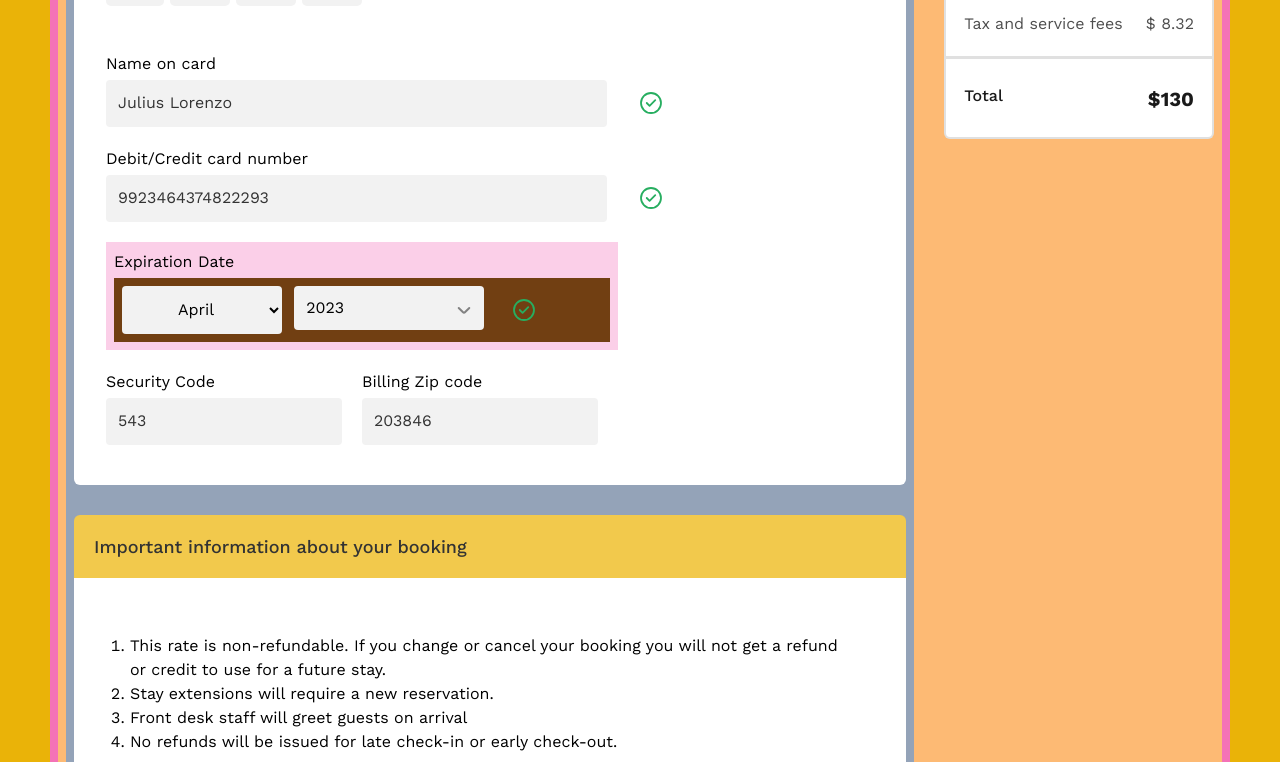
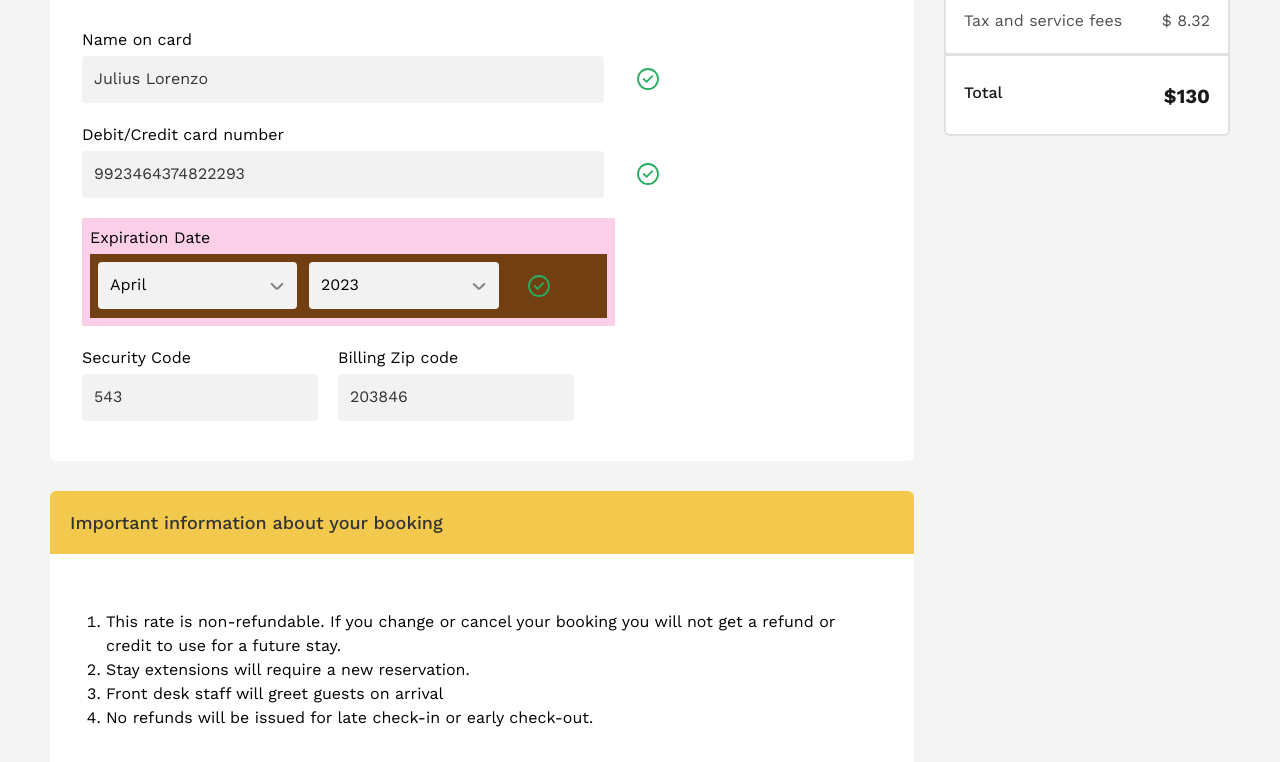
Before and after one commit to SaraDrwish/algoriza-internship-FE204, a Vue app: page /checkout in a window 1280 px wide. Shown: the part 895-1657 px from the top of the page. Built offline with nearby package versions, Linux system fonts and the light colour scheme; a web font is replaced by a local one.

Commit message:
118  checout  43

```diff
--- a/src/components/CheckoutCompo/ChaeckoutLeft.vue
+++ b/src/components/CheckoutCompo/ChaeckoutLeft.vue
@@ -2,8 +2,9 @@
   <div>
 
     <!-- start left sec -->
+   <form @submit.prevent class=" " >
 
-    <div class="bg-slate-400 p-2 flex-1 flex flex-col gap-[30px]">
+    <div class=" flex-1 flex flex-col gap-[30px]">
 
     <!-- ////////////////////////////// -->
 
@@ -22,12 +23,12 @@
             <div class=" flex gap-[20px] w-2/3  ">
               <div class="flex flex-col gap-[4px]  w-full ">
                 <label >First name </label>
-                <input class="rounded-[4px] px-[12px] pt-[11px] pb-[12px] bg-inputsGray
+                <input required class="rounded-[4px] px-[12px] pt-[11px] pb-[12px] bg-inputsGray
               focus:outline-none focus:ring focus:border-primary focus:border-2 focus:bg-white " type="text" placeholder="Juilis">
               </div>
               <div class="flex flex-col gap-[4px] w-full ">
                 <label > Last name </label>
-                <input class="rounded-[4px] px-[12px] pt-[11px] pb-[12px] bg-inputsGray
+                <input required class="rounded-[4px] px-[12px] pt-[11px] pb-[12px] bg-inputsGray
                 focus:outline-none focus:ring focus:border-primary focus:border-2 focus:bg-white " type="text" placeholder="Lorenzo">
               </div>
             </div>
@@ -38,7 +39,7 @@
                 <div class="flex flex-col  mr-[12px] w-[33%] "><label >Mobile number</label>
                   <div class=" bg-inputsGray rounded-[4px] flex items-center px-[12px] py-[10px] gap-[10px] ">
                     <img class="w-[24px] h-[24px]" src="../../assets/imgs/flag.png" alt="flagnumber">
-                    <input
+                    <input required
                       v-model="searchQuery"
                       @input="getSearchContsResults"
 
@@ -65,8 +66,8 @@
                   </div>
                 </div>
 
-                <div class="flex flex-col gap-[4px] w-[70%]">
-                  <input class="rounded-[4px] px-[12px] pt-[11px] pb-[12px] bg-inputsGray
+                <div  class="flex flex-col gap-[4px] w-[70%]">
+                  <input required class="rounded-[4px] px-[12px] pt-[11px] pb-[12px] bg-inputsGray
                   focus:outline-none focus:ring focus:border-primary
                   focus:border-2 focus:bg-white " type="text" placeholder="88672778">
                 </div>
@@ -76,7 +77,7 @@
             </div>
 
             <div class="  w-2/3 flex gap-[8px] items-center ">
-              <input class="w-[20px] h-[20px] rounded-[5px] border-2 border-bordersr "  type="checkbox">
+              <input required class="w-[20px] h-[20px] rounded-[5px] border-2 border-bordersr "  type="checkbox">
               <p>Receive text alerts about this trip.</p>
             </div>
 
@@ -127,7 +128,7 @@
             <div class="  flex gap-[16px] items-end  ">
               <div class="flex flex-col gap-[4px] w-2/3  ">
                 <label >Name on card</label>
-                <input class="rounded-[4px] px-[12px] pt-[11px] pb-[12px] bg-inputsGray
+                <input required class="rounded-[4px] px-[12px] pt-[11px] pb-[12px] bg-inputsGray
                   focus:ring focus:border-primary
                   " type="text" placeholder="Julius Lorenzo">
               </div>
@@ -141,7 +142,7 @@
             <div class="  flex gap-[16px] items-end  ">
               <div class="flex flex-col gap-[4px] w-2/3  ">
                 <label >Debit/Credit card number </label>
-                <input class="rounded-[4px] px-[12px] pt-[11px] pb-[12px] bg-inputsGray
+                <input required class="rounded-[4px] px-[12px] pt-[11px] pb-[12px] bg-inputsGray
                 focus:outline-none focus:ring focus:border-primary
                 focus:border-2 focus:bg-white " type="text" placeholder="9923464374822293">
               </div>
@@ -161,28 +162,73 @@
                   focus:outline-none focus:ring focus:border-primary
                   focus:border-2 focus:bg-white "
                   type="text" placeholder="Juilis"> -->
+              <div  @focus="toggleArrows(true)"
+                    @blur="toggleArrows(false)"
+                    class="relative">
+                <select required v-model="selectedMonth" id="month"
+                  class="w-[199px] text-left rounded-[4px] px-[12px] pt-[11px] pb-[12px] bg-inputsGray
+                  focus:outline-none focus:ring focus:border-primary
+                  focus:border-2 focus:bg-white
+                  appearance-none
 
-                  <select v-model="selectedMonth" id="month"
-                    class="w-[260px] text-left rounded-[4px] px-[12px] pt-[11px] pb-[12px] bg-inputsGray
-                    focus:outline-none focus:ring focus:border-primary
-                    focus:border-2 focus:bg-white " >
+                  " >
                   <option v-for="(month , indx) in months " :key="indx" :value="indx+1"
-                      class="p-[12px] m-[10px] text-center text-primary "  > {{ month }} </option>
+                    class=" p-[12px] m-[10px]  text-primary "  > {{ month }} </option>
                 </select>
 
-                <!-- //// -->
+                <span @click="toggleDropdown" class="absolute right-3 top-1/2
+                        transform -translate-y-1/2 cursor-pointer">
+                        <svg
+                          xmlns="http://www.w3.org/2000/svg"
+                          v-show="!isSelectFocused"
+                          width="16"
+                          height="16"
+                          viewBox="0 0 16 16"
+                          fill="none"
+                        >
+                          <path
+                            d="M13.2797 5.96655L8.93306 10.3132C8.41973 10.8266 7.57973 10.8266 7.06639 10.3132L2.71973 5.96655"
+                            stroke="#828282"
+                            stroke-width="2"
+                            stroke-miterlimit="10"
+                            stroke-linecap="round"
+                            stroke-linejoin="round"
+                          />
+                        </svg>
+                        <svg
+                          xmlns="http://www.w3.org/2000/svg"
+                          v-show="isSelectFocused"
+                          width="14"
+                          height="8"
+                          viewBox="0 0 14 8"
+                          fill="none"
+                        >
+                          <path
+                            d="M1.72027 6.03345L6.06694 1.68678C6.58027 1.17345 7.42027 1.17345 7.93361 1.68678L12.2803 6.03345"
+                            stroke="#828282"
+                            stroke-width="2"
+                            stroke-miterlimit="10"
+                            stroke-linecap="round"
+                            stroke-linejoin="round"
+                          />
+                        </svg>
+                      </span>
+                    </div>
+                <!-- //////////////////////// -->
 
                     <div  @focus="toggleArrows(true)"
                           @blur="toggleArrows(false)"
                           class="relative">
 
-                      <select
+                      <select required
+                         style="bottom: 0;"
                          v-model="selectedYear"
+                         @click="toggleArrows(!isSelectFocused)"
                          @change="toggleArrows(false)"
                           class="rounded-[4px] w-[190px] bg-inputsGray
                           appearance-none focus:outline-none focus:ring
-                          focus:border-primary focus:border-2 focus:bg-white py-[10px] px-[12px]" >
-                        <option v-for="year in getYears()" :key="year" :value="year">
+                          focus:border-primary focus:border-2 focus:bg-white px-[12px] pt-[11px] pb-[12px]" >
+                        <option style="bottom: 0;" v-for="year in getYears()" :key="year" :value="year">
                           {{ year }}
                         </option>
                       </select>
@@ -226,54 +272,6 @@
                       </span>
                     </div>
 
-
-            <!-- ///// -->
-              <!-- <div class=" bg-inputsGray rounded-[4px] flex items-center px-[12px] py-[10px] gap-[10px] ">
-                <input
-                    class="rounded-[4px] w-[150px] bg-inputsGray  "
-                    type="number"
-                    placeholder="2026"
-                    @focus="showDropdown"
-                    @blur="hideDropdown"
-                  />
-                  <span @click="toggleModal" class="flex cursor-pointer">
-                    <svg v-show="!modalActive" xmlns="http://www.w3.org/2000/svg" width="16" height="16" viewBox="0 0 16 16" fill="none">
-                      <path
-                        d="M13.2797 5.96655L8.93306 10.3132C8.41973 10.8266 7.57973 10.8266 7.06639 10.3132L2.71973 5.96655"
-                        stroke="#828282"
-                        stroke-width="2"
-                        stroke-miterlimit="10"
-                        stroke-linecap="round"
-                        stroke-linejoin="round"
-                      />
-                    </svg>
-                    <svg
-                      v-show="modalActive"
-                      xmlns="http://www.w3.org/2000/svg"
-                      width="14"
-                      height="8"
-                      viewBox="0 0 14 8"
-                      fill="none"
-                    >
-                      <path
-                        d="M1.72027 6.03345L6.06694 1.68678C6.58027 1.17345 7.42027 1.17345 7.93361 1.68678L12.2803 6.03345"
-                        stroke="#828282"
-                        stroke-width="2"
-                        stroke-miterlimit="10"
-                        stroke-linecap="round"
-                        stroke-linejoin="round"
-                      />
-                    </svg>
-                  </span>
-                  <select v-show="dropdownVisible"
-                  class="absolute top-full left-0 mt-1 rounded-md bg-white shadow-md">
-                    <option v-for="year in getYears()" :key="year" :value="year">
-                      {{ year }}
-                    </option>
-                  </select>
-                </div> -->
-
-
                     <!-- /////// -->
 
                     <div class="flex flex-col gap-[4px] w-1/3 py-[12px] px-[16px] items-start ">
@@ -283,20 +281,20 @@
                   </div>
               </div>
 
-              <!-- // -->
+              <!-- ////////////////////////// -->
 
               <div class="  flex  w-2/3   ">
                 <div class="flex gap-[20px] w-full items-end ">
                   <div class="  flex flex-col gap-[4px] ">
                     <label >Security Code </label>
-                    <input class="rounded-[4px] px-[12px] pt-[11px] pb-[12px] bg-inputsGray
+                    <input required class="rounded-[4px] px-[12px] pt-[11px] pb-[12px] bg-inputsGray
                     focus:outline-none focus:ring focus:border-primary
                     focus:border-2 focus:bg-white "
                     type="number" placeholder="543">
                   </div>
                   <div class="flex flex-col gap-[4px]  ">
                     <label >Billing Zip code </label>
-                    <input class="rounded-[4px] px-[12px] pt-[11px] pb-[12px] bg-inputsGray
+                    <input required class="rounded-[4px] px-[12px] pt-[11px] pb-[12px] bg-inputsGray
                      focus:outline-none focus:ring
                     focus:border-primary focus:border-2 focus:bg-white  " type="number" placeholder="203846">
                   </div>
@@ -366,6 +364,7 @@
       </div>
 
     <!-- end left sec -->
+   </form>
 
   </div>
 </template>
--- a/src/components/CheckoutCompo/Checkout.vue
+++ b/src/components/CheckoutCompo/Checkout.vue
@@ -2,11 +2,11 @@
 
   <div class="bg-bggraynstedpage py-2 ">
 
-    <div class="  bg-yellow-500  mt-[128px] mb-[141px]  ">
+    <div class="  mt-[128px] mb-[141px]  ">
 
       <NavSigninedSecndry  />
 
-    <div class="p-2 bg-pink-400 m-auto w-[calc(100%-100px)]  ">
+    <div class="  m-auto w-[calc(100%-100px)]  ">
 
       <p class="text-[32px] font-[600] text-checkoutText1 mb-[30px]">Secure your reservation</p>
 
@@ -14,7 +14,7 @@
         <HomeAlert class="top-[unset]"/>
       </div>
 
-    <div class="bg-orange-300 p-2 flex gap-[30px] mt-[130px]">
+    <div class="  flex gap-[30px] mt-[130px]">
 
         <!-- start left big div -->
 
```
Lines whose indentation alone changed are shown as unchanged.
